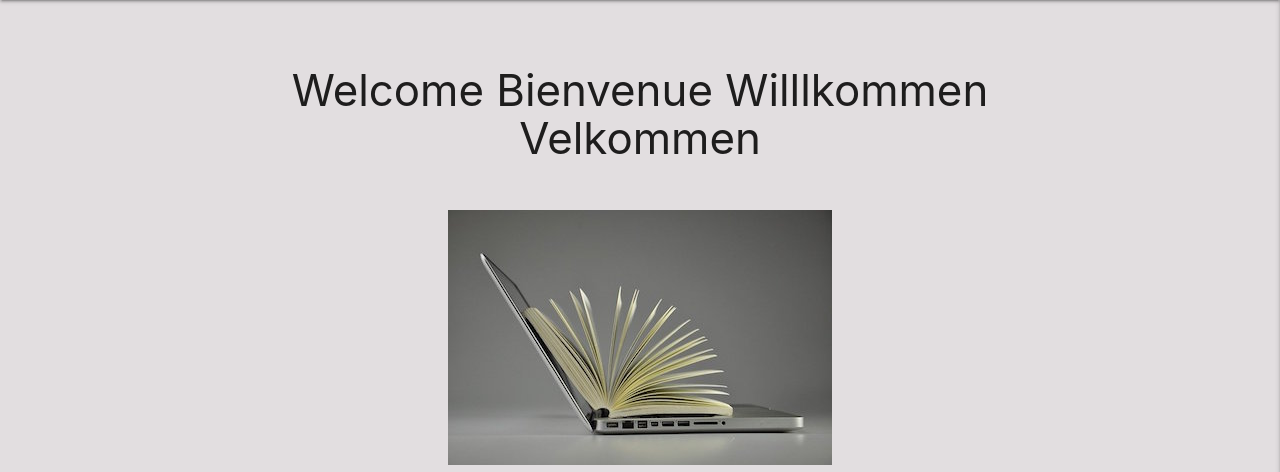
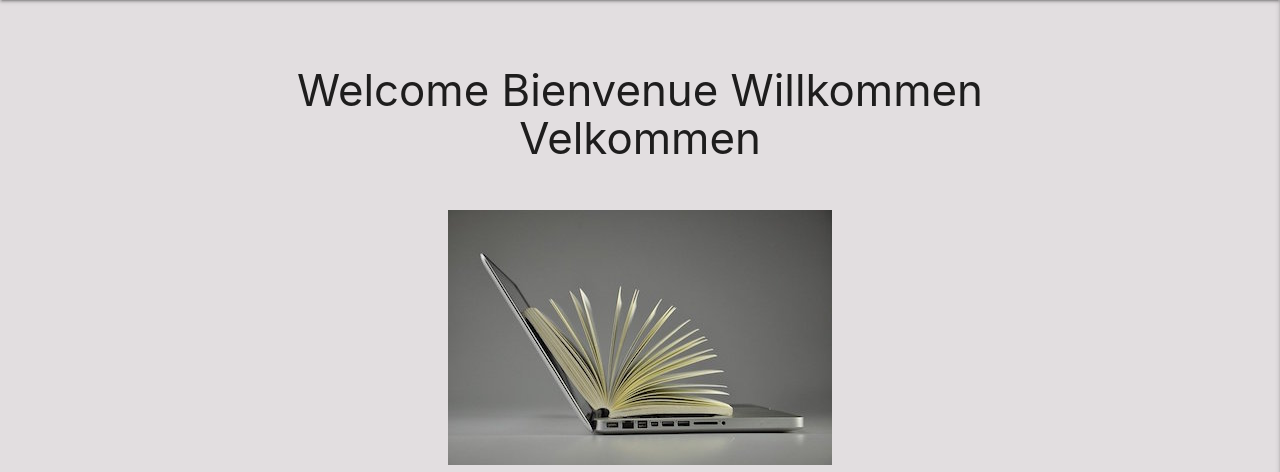
Before and after one commit to raphaelmar/escph_reading_club, a Flask app: page / in a window 1280 px wide. Shown: the part 64-536 px from the top of the page. Run offline with Flask 2, Linux system fonts and the light colour scheme; data that the repository does not hold is empty; some libraries are stand-ins or nearby versions.

Commit message:
corrected spelling mistakes

```diff
--- a/templates/reviews.html
+++ b/templates/reviews.html
@@ -1,6 +1,6 @@
 {% extends "base.html" %}
 {% block content %}
-<h3 style= "padding:0.5em"  class="center-align"> Welcome Bienvenue Willlkommen Velkommen</h3>
+<h3 style= "padding:0.5em"  class="center-align"> Welcome Bienvenue Willkommen Velkommen</h3>
 <div class="center-align">
    <img style= "padding: 0.5em " class="responsive-img" src="/static/images/reading_club.jpg" alt="laptop and book">
 </div>
@@ -65,8 +65,10 @@
    </li>
    <li>
       <div class="collapsible-header"><i class="fas fa-user-edit"></i><span class="headers">Review</span></div>
-   <div class="collapsible-body"><span>{{ review.review_text }}</span>
-   <p><em>{{ review.created_by }}</em> </p></div>
+      <div class="collapsible-body">
+         <span>{{ review.review_text }}</span>
+         <p><em>{{ review.created_by }}</em> </p>
+      </div>
    </li>
    <hr>
    <br>
```
Lines whose indentation alone changed are shown as unchanged.
